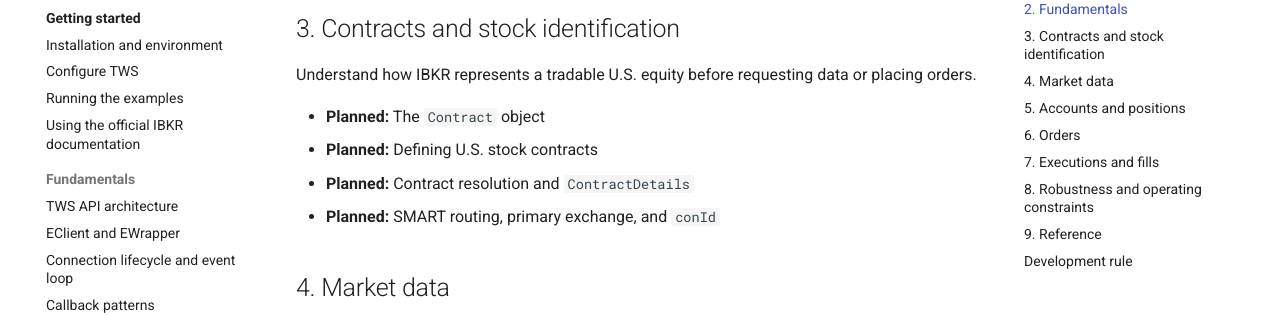
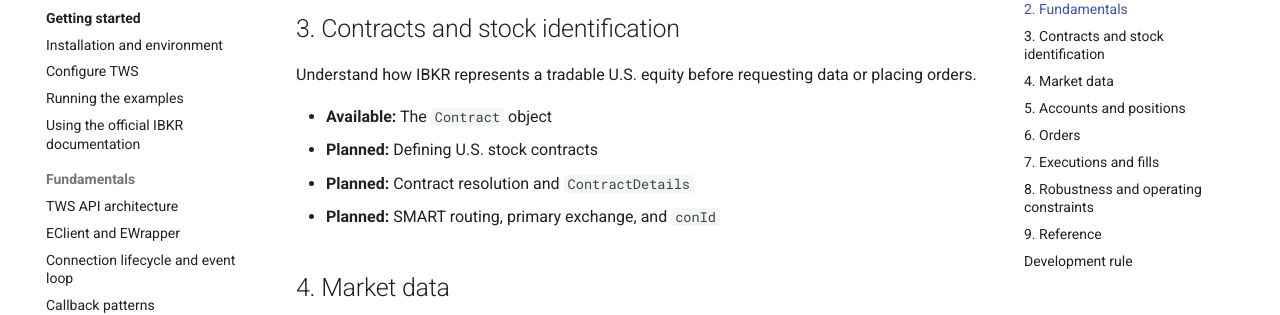
Before and after one commit to Frallmeister/ibkr-tws-api-training, an MkDocs documentation site: the page built from docs/roadmap.md, in a window 1280 px wide and 900 px high, scrolled down 1154 px. Shown: the part 153-468 px from the top of the window. Built offline with MkDocs 1.6.1 and Material for MkDocs 9.7.7, drawn with Linux system fonts in a browser that asks for light colours; comment, search, counter and statistics services are not loaded.

Commit message:
docs: mark Contract object available

```diff
--- a/docs/roadmap.md
+++ b/docs/roadmap.md
@@ -38,7 +38,7 @@
 
 Understand how IBKR represents a tradable U.S. equity before requesting data or placing orders.
 
-- **Planned:** The `Contract` object
+- **Available:** The `Contract` object
 - **Planned:** Defining U.S. stock contracts
 - **Planned:** Contract resolution and `ContractDetails`
 - **Planned:** SMART routing, primary exchange, and `conId`
```
